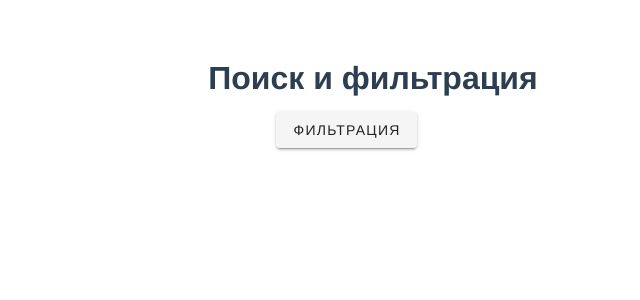
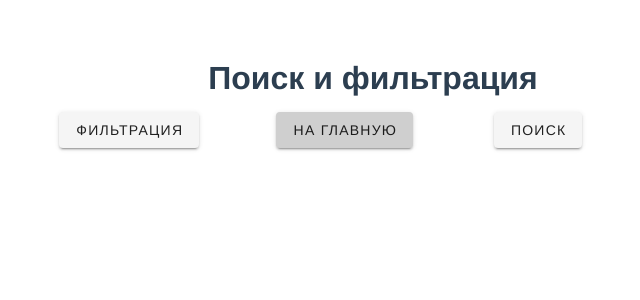
Before and after one commit to katyagibova/search-on-vue, a Vue app: page /mainpage in a window 1280 px wide. Shown: the top 300 px of the page, without its empty margins (267-907 px from the left). Built offline with nearby package versions, Linux system fonts and the light colour scheme.

Commit message:
create main page

```diff
--- a/src/App.vue
+++ b/src/App.vue
@@ -7,6 +7,14 @@
         <v-btn
         :to="`/page2`">Фильтрация</v-btn>
       </v-col>
+      <v-col cols="2">
+        <v-btn
+        :to="`/mainpage`">На главную</v-btn>
+      </v-col>
+      <v-col cols="2">
+        <v-btn
+        :to="`/`">Поиск</v-btn>
+        </v-col>
       <v-spacer></v-spacer>
     </v-row>
     <router-view></router-view>
--- a/src/components/Comp.vue
+++ b/src/components/Comp.vue
@@ -1,15 +1,6 @@
 <template>
-
         <v-container fluid>
             <h1 class="on_center" >Фильтр по радио-кнопке</h1>
-        <v-row>
-            <v-spacer></v-spacer>
-            <v-col cols="1">
-                <v-btn
-                :to="`/`">Back</v-btn>
-            </v-col>
-            <v-spacer></v-spacer>
-        </v-row>
         <v-row>
             <v-spacer></v-spacer>
             <v-col cols="2">
--- /dev/null
+++ b/src/components/mainPage.vue
@@ -0,0 +1,27 @@
+<template>
+    <div>
+
+    </div>
+</template>
+
+<script>
+export default {
+    name: 'mainPage',
+    components: {
+    },
+    data () {
+      return {
+      }
+    },
+    methods:{
+
+    },
+    computed: {
+
+  }
+}
+</script>
+
+<style lang="scss" scoped>
+
+</style>
--- a/src/router/index.js
+++ b/src/router/index.js
@@ -2,6 +2,7 @@ import Vue from 'vue'
 import VueRouter from 'vue-router'
 import Home from '../views/Home.vue'
 import Page2 from '../components/Comp.vue'
+import mainPage from '../components/mainPage.vue'
 
 Vue.use(VueRouter)
 
@@ -16,6 +17,11 @@ const routes = [
     name: 'Page2',
     component: Page2
   },
+  {
+    path: '/mainpage',
+    name: 'mainPage',
+    component: mainPage
+  },
 ]
 
 const router = new VueRouter({
```
